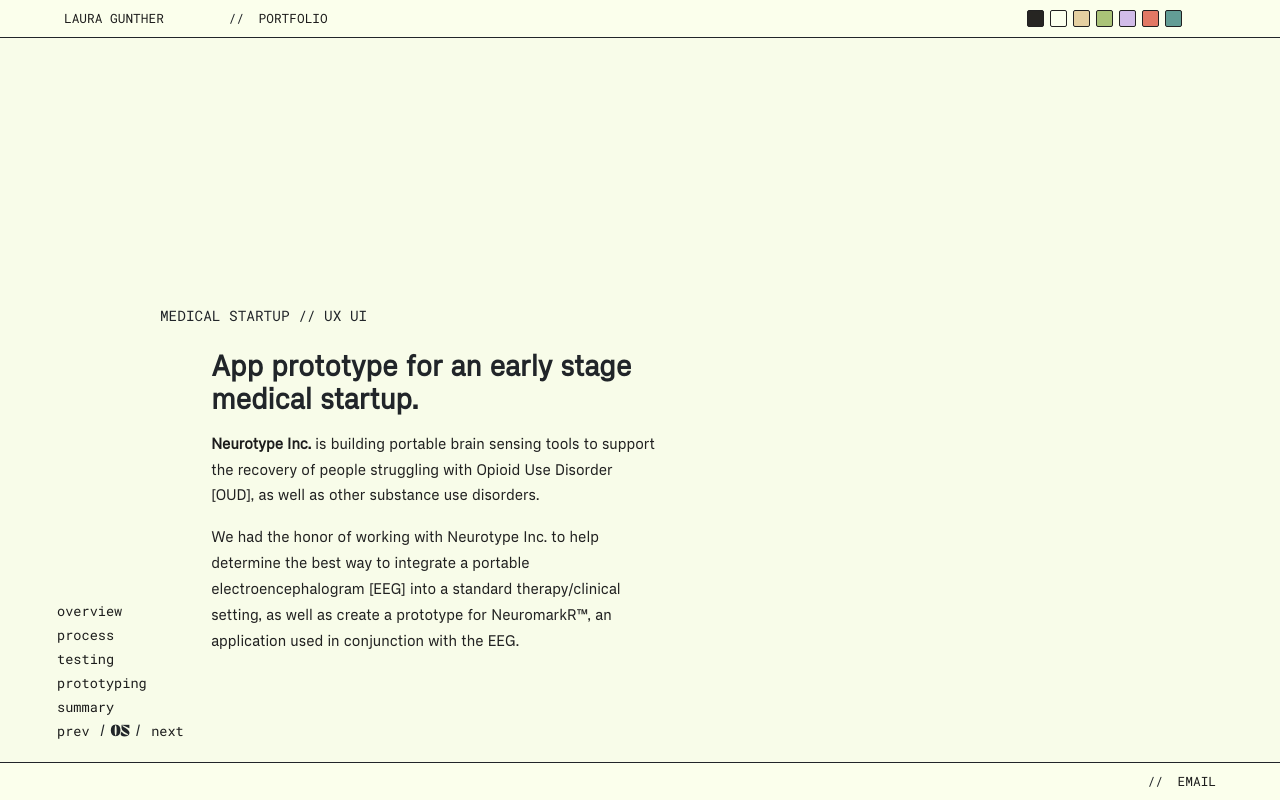
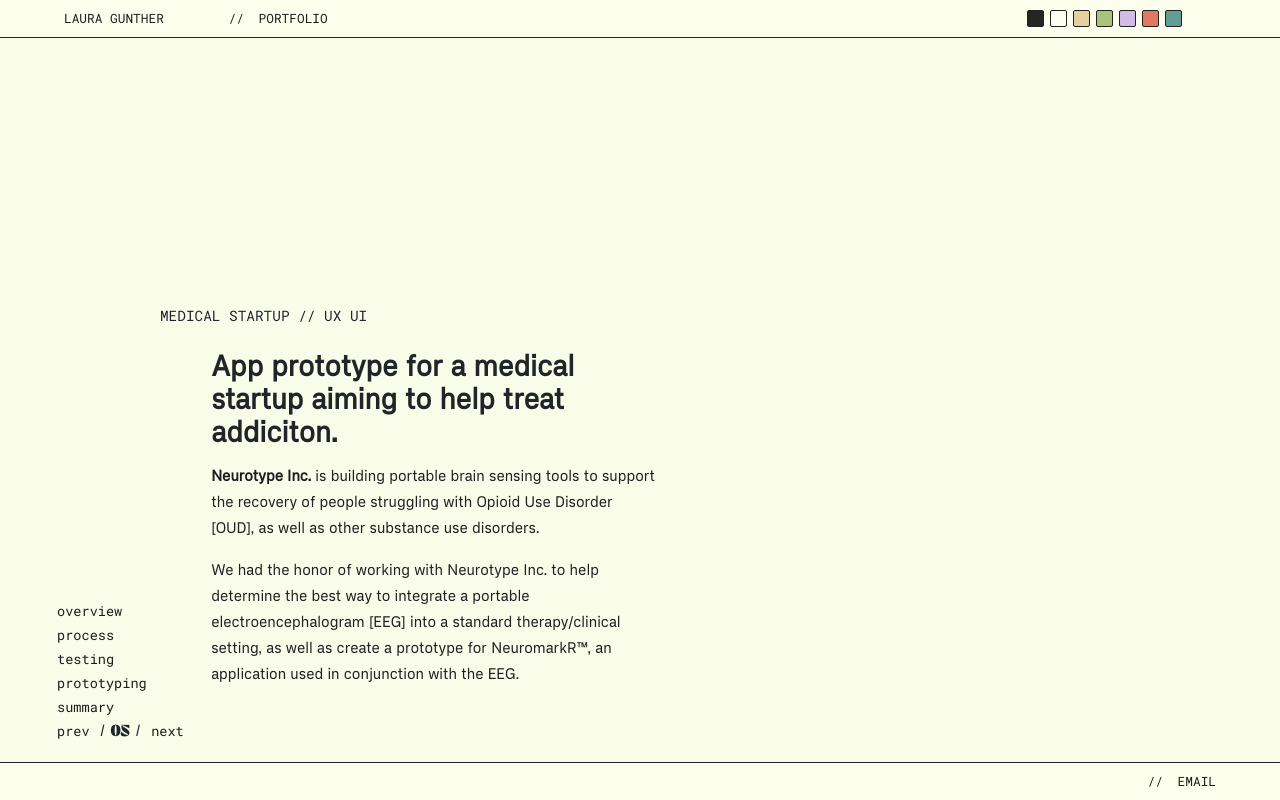
Before and after one commit to lo-designs/Portfolio, a React (Create React App) app: page /neurotype in a window 1280 px wide. Built offline with nearby package versions, Linux system fonts and the light colour scheme.

Commit message:
Update Neurotype.jsx

```diff
--- a/src/Components/PortfolioPages/Neurotype/Neurotype.jsx
+++ b/src/Components/PortfolioPages/Neurotype/Neurotype.jsx
@@ -51,7 +51,7 @@ function Neurotype() {
                 <div id="title">Neurotype</div>
                 <div className="project-type">Medical Startup // UX UI</div>
                 <div className="subtitle">
-                  App prototype for an early stage medical startup.
+                  App prototype for a medical startup aiming to help treat addiciton.
                 </div>
 
                 <div className="overview">
```
